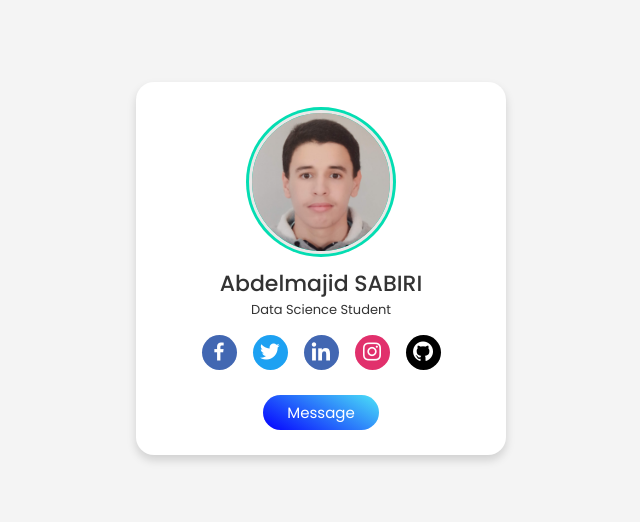
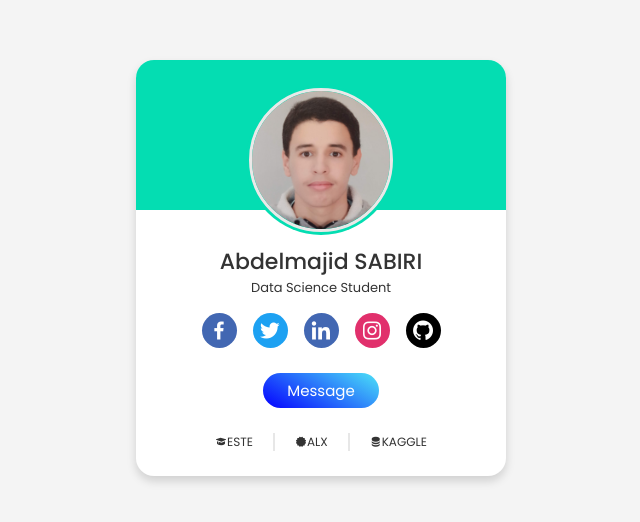
Before and after one commit to AbdelmajidSabiri/Profile-Card, a plain HTML site: page index.html in a window 1280 px wide. Shown: the part 132-654 px from the top of the page, without its empty margins (319-959 px from the left). Drawn offline with nearby package versions, Linux system fonts and the light colour scheme.

Commit message:
add more informations about me (study place)

```diff
--- a/index.html
+++ b/index.html
@@ -44,9 +44,28 @@
             </a>
         </div>
 
-    <div class="buttons">
-        <button class="button">Message</button>
-    </div>
+        <div class="buttons">
+            <button class="button">Message</button>
+        </div>
+
+        <div class="informations">
+            <div class="Data">
+                <i class='bx bxs-graduation' ></i>
+                <span class="company">ESTE</span>
+            </div>
+
+            <div class="Data">
+                <i class='bx bxs-certification' ></i>
+                <span class="company">ALX</span>
+            </div>
+
+            <div class="Data">
+                <i class='bx bxs-data' ></i>
+                <span class="company">KAGGLE</span>
+            </div>
+        </div>
+
+
 
     </div>
 </body>
--- a/style.css
+++ b/style.css
@@ -23,7 +23,17 @@ body{
     display: flex;
     flex-direction: column;
     align-items: center;
-
+    position: relative;
+}
+.profile-card::before{
+    content: '';
+    position: absolute;
+    height: 36%;
+    width: 100%;
+    background-color: #04ddb2;
+    top: 0;
+    left:0;
+    border-radius: 18px 18px 0 0;
 }
 .image{
     position : relative;
@@ -116,3 +126,23 @@ button:hover {
      box-shadow: 0 0 0 0 rgb(218 103 68 / 0%);
     }
 }
+
+.profile-card .informations{
+    display: flex;
+    align-items: center;
+    font-size: 12px;
+    margin-top: 25px;
+
+}
+
+.profile-card .informations .Data{
+    padding: 0 20px;
+    display: flex;
+    align-items: center;
+    color: #333;
+    border-right: 2px solid #e7e7e7;
+}
+
+.informations .Data:last-child {
+    border-right:none;
+}
```
